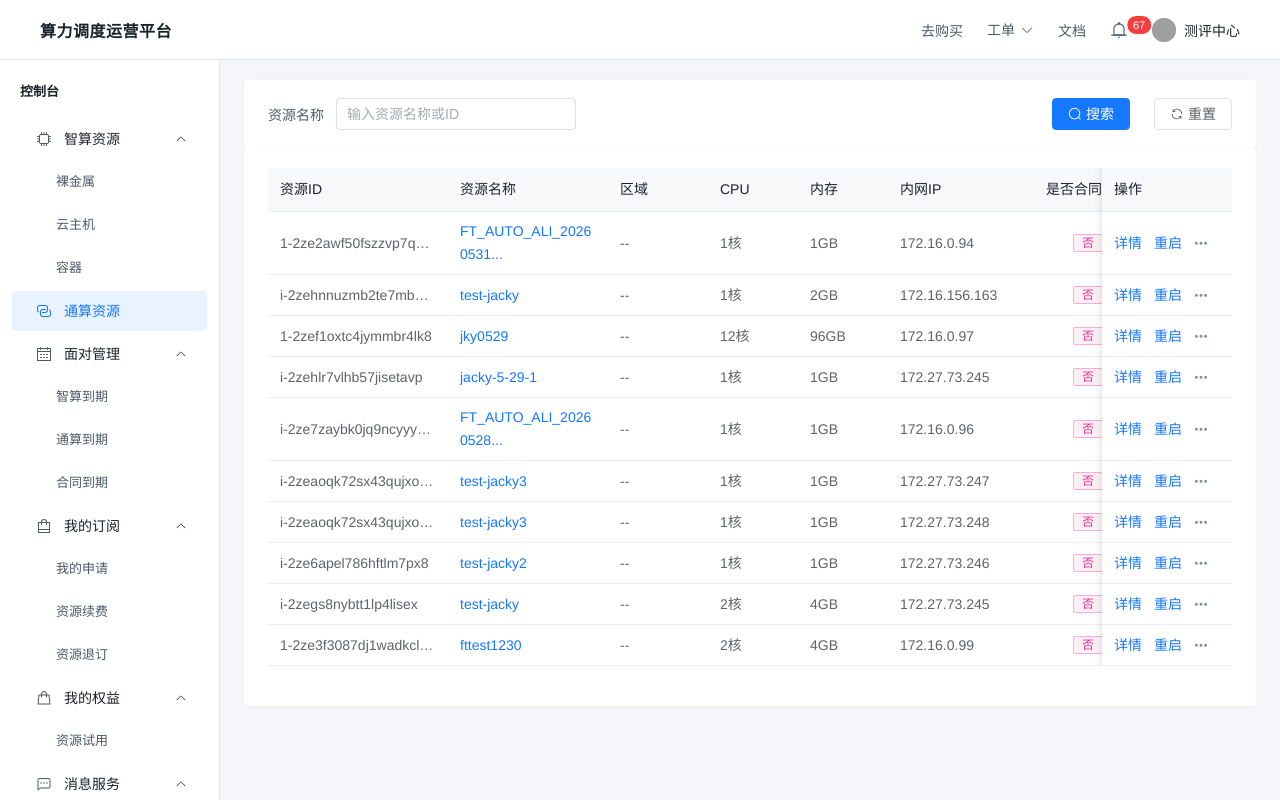
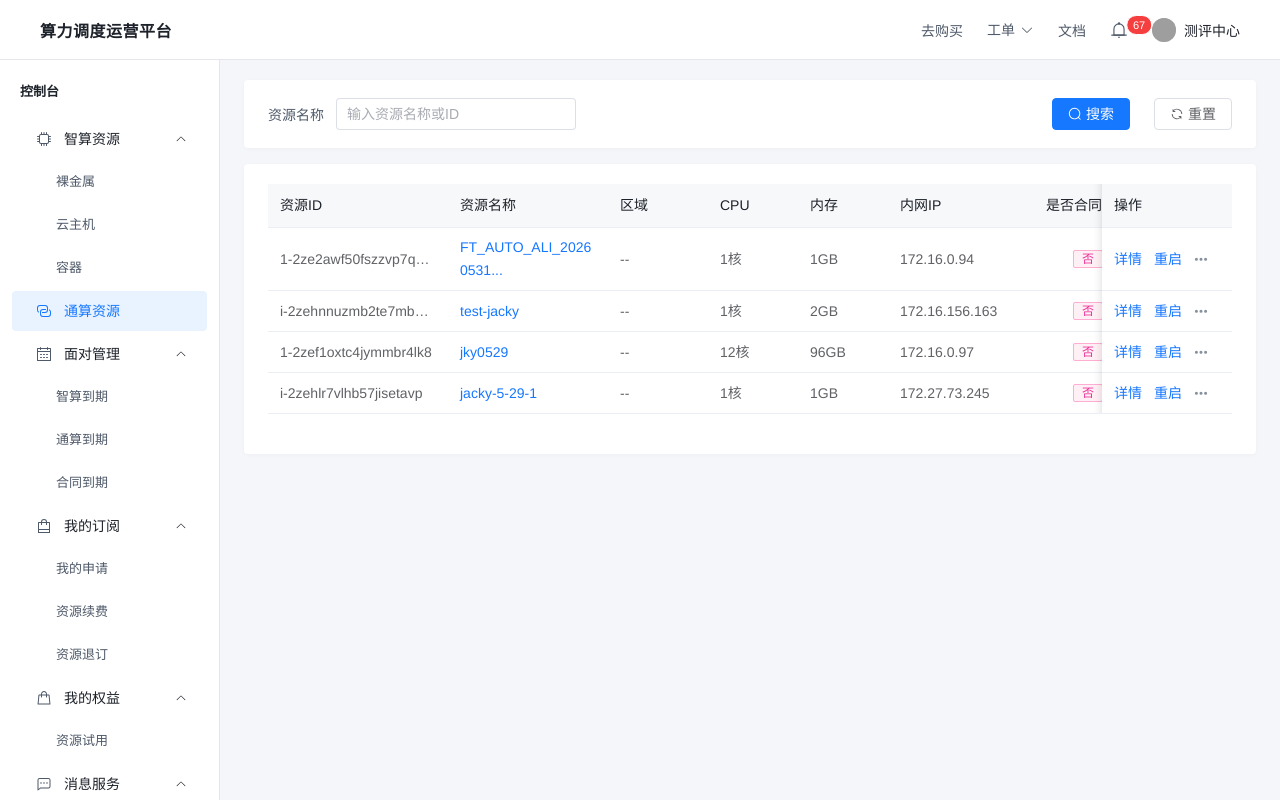
Before and after one commit to turbocalhj/MyhealthCloudeV2, a Vue app: page /console/general in a window 1280 px wide. Built offline with nearby package versions, Linux system fonts and the light colour scheme; grey boxes are pictures that could not be loaded.

Commit message:
通算资源升级

```diff
--- a/src/views/console/GeneralResource.vue
+++ b/src/views/console/GeneralResource.vue
@@ -1,6 +1,5 @@
 <template>
-  <div class="console-general-resource-workspace-page">
-
+  <div class="console-general-resource-workspace-page notranslate" translate="no">
     <div class="search-filter-card-box">
       <div class="filter-layout-inline-row">
         <div class="filter-input-cell">
@@ -35,7 +34,7 @@
 
         <el-table-column prop="name" label="资源名称" min-width="160">
           <template #default="scope">
-            <span class="interactive-blue-link-lbl">{{ scope.row.name }}</span>
+            <span class="interactive-blue-link-lbl" @click="goToDetailPage(scope.row)">{{ scope.row.name }}</span>
           </template>
         </el-table-column>
 
@@ -55,7 +54,7 @@
         <el-table-column label="操作" fixed="right" width="130">
           <template #default="scope">
             <div class="table-inline-actions-flex">
-              <span class="action-blue-link" @click="handleAction('detail', scope.row)">详情</span>
+              <span class="action-blue-link" @click="goToDetailPage(scope.row)">详情</span>
               <span class="action-blue-link" @click="handleAction('restart', scope.row)">重启</span>
 
               <el-dropdown trigger="click" @command="(cmd: string) => handleMoreCommand(cmd, scope.row)">
@@ -76,36 +75,30 @@
 
       <div class="table-pagination-footer-row">
         <el-pagination
-          :total="39"
+          :total="filteredTableData.length"
           :current-page="1"
           :page-size="10"
           layout="total, prev, pager, next, sizes"
         />
       </div>
     </div>
-
   </div>
 </template>
 
 <script setup lang="ts">
 import { ref, computed } from 'vue'
+import { useRouter } from 'vue-router'
 import { Search, Refresh, MoreFilled } from '@element-plus/icons-vue'
 import { ElMessage } from 'element-plus'
 
+const router = useRouter()
 const resourceSearchQuery = ref('')
 
-// 100% 匹配还原图一原始快照真实通算数据集矩阵
 const tableRawDataset = ref([
-  { id: '1-2ze2awf50fszzvp7qq1z', name: 'FT_AUTO_ALI_20260531...', region: '--', cpu: '1核', memory: '1GB', intranetIp: '172.16.0.94', isContract: '否', demandUser: '测评中心' },
-  { id: 'i-2zehnnuzmb2te7mbo0rn', name: 'test-jacky', region: '--', cpu: '1核', memory: '2GB', intranetIp: '172.16.156.163', isContract: '否', demandUser: '测评中心' },
-  { id: '1-2zef1oxtc4jymmbr4lk8', name: 'jky0529', region: '--', cpu: '12核', memory: '96GB', intranetIp: '172.16.0.97', isContract: '否', demandUser: '测评中心' },
-  { id: 'i-2zehlr7vlhb57jisetavp', name: 'jacky-5-29-1', region: '--', cpu: '1核', memory: '1GB', intranetIp: '172.27.73.245', isContract: '否', demandUser: '测评中心' },
-  { id: 'i-2ze7zaybk0jq9ncyyy78d', name: 'FT_AUTO_ALI_20260528...', region: '--', cpu: '1核', memory: '1GB', intranetIp: '172.16.0.96', isContract: '否', demandUser: '测评中心' },
-  { id: 'i-2zeaoqk72sx43qujxohq', name: 'test-jacky3', region: '--', cpu: '1核', memory: '1GB', intranetIp: '172.27.73.247', isContract: '否', demandUser: '测评中心' },
-  { id: 'i-2zeaoqk72sx43qujxohp', name: 'test-jacky3', region: '--', cpu: '1核', memory: '1GB', intranetIp: '172.27.73.248', isContract: '否', demandUser: '测评中心' },
-  { id: 'i-2ze6apel786hftlm7px8', name: 'test-jacky2', region: '--', cpu: '1核', memory: '1GB', intranetIp: '172.27.73.246', isContract: '否', demandUser: '测评中心' },
-  { id: 'i-2zegs8nybtt1lp4lisex', name: 'test-jacky', region: '--', cpu: '2核', memory: '4GB', intranetIp: '172.27.73.245', isContract: '否', demandUser: '测评中心' },
-  { id: '1-2ze3f3087dj1wadkclad', name: 'fttest1230', region: '--', cpu: '2核', memory: '4GB', intranetIp: '172.16.0.99', isContract: '否', demandUser: '测评中心' }
+  { id: '1-2ze2awf50fszzvp7qq1z', name: 'FT_AUTO_ALI_20260531...', region: '--', cpu: '1核', memory: '1GB', intranetIp: '172.16.0.94', isContract: '否', demandUser: '测评中心', status: '运行中', systemDisk: '40GB' },
+  { id: 'i-2zehnnuzmb2te7mbo0rn', name: 'test-jacky', region: '--', cpu: '1核', memory: '2GB', intranetIp: '172.16.156.163', isContract: '否', demandUser: '测评中心', status: '运行中', systemDisk: '40GB' },
+  { id: '1-2zef1oxtc4jymmbr4lk8', name: 'jky0529', region: '--', cpu: '12核', memory: '96GB', intranetIp: '172.16.0.97', isContract: '否', demandUser: '测评中心', status: '已停止', systemDisk: '100GB' },
+  { id: 'i-2zehlr7vlhb57jisetavp', name: 'jacky-5-29-1', region: '--', cpu: '1核', memory: '1GB', intranetIp: '172.27.73.245', isContract: '否', demandUser: '测评中心', status: '运行中', systemDisk: '40GB' }
 ])
 
 const filteredTableData = computed(() => {
@@ -116,15 +109,33 @@ const filteredTableData = computed(() => {
   })
 })
 
-const handleSearch = () => { ElMessage.success('通算资产重构加载完成') }
+// 🚀 核心：赋予通算资源详情跳转与数据完美映射
+const goToDetailPage = (row: any) => {
+  router.push({
+    path: '/console/resource-detail',
+    query: {
+      id: row.id,
+      name: row.name,
+      status: row.status || '运行中',
+      intranetIp: row.intranetIp,
+      cpu: row.cpu,
+      memory: row.memory,
+      systemDisk: row.systemDisk || '--',
+      region: row.region || '--',
+      demander: row.demandUser || '测评中心',
+      provider: '阿里云' // 区分通算供给方
+    }
+  })
+}
+
+const handleSearch = () => { ElMessage.success('通算资产数据检索完毕') }
 const handleReset = () => { resourceSearchQuery.value = '' }
 const handleAction = (type: string, row: any) => { ElMessage.info(`触发 [${type}] 操作: ${row.name}`) }
-const handleMoreCommand = (cmd: string, row: any) => { ElMessage.success(`快捷指令: ${cmd} 目标: ${row.id}`) }
+const handleMoreCommand = (cmd: string, row: any) => { ElMessage.success(`快捷指令: ${cmd}`) }
 </script>
 
 <style scoped>
-.console-general-resource-page { display: flex; flex-direction: column; gap: 16px; width: 100%; box-sizing: border-box; }
-.search-filter-card-box { background-color: #ffffff; padding: 18px 24px; border-radius: 4px; box-shadow: 0 1px 4px rgba(0, 21, 41, 0.03); }
+.search-filter-card-box { background-color: #ffffff; padding: 18px 24px; border-radius: 4px; box-shadow: 0 1px 4px rgba(0, 21, 41, 0.03); margin-bottom: 16px; }
 .filter-layout-inline-row { display: flex; justify-content: space-between; align-items: center; }
 .filter-input-cell { display: flex; align-items: center; gap: 12px; }
 .filter-field-lbl { font-size: 14px; color: #4E5969; }
@@ -133,10 +144,7 @@ const handleMoreCommand = (cmd: string, row: any) => { ElMessage.success(`快捷
 .data-table-container-card { background-color: #ffffff; padding: 20px 24px; border-radius: 4px; box-shadow: 0 1px 4px rgba(0, 21, 41, 0.03); }
 .interactive-blue-link-lbl { color: #1677FF; cursor: pointer; }
 .interactive-blue-link-lbl:hover { text-decoration: underline; }
-
-/* 图一核心高保真还原点：粉色合同否定空心标签规范 */
-.pink-contract-status-tag-no { background-color: #FFF0F6; color: #EB2F96; border: 1px solid #FFADD2; padding: 1px 8px; border-radius: 2px; font-size: 12px; font-weight: 400; }
-
+.pink-contract-status-tag-no { background-color: #FFF0F6; color: #EB2F96; border: 1px solid #FFADD2; padding: 1px 8px; border-radius: 2px; font-size: 12px; }
 .table-inline-actions-flex { display: flex; align-items: center; gap: 12px; }
 .action-blue-link { color: #1677FF; cursor: pointer; font-size: 14px; }
 .more-action-trigger-dots { color: #86909C; cursor: pointer; display: flex; align-items: center; outline: none; }
```
